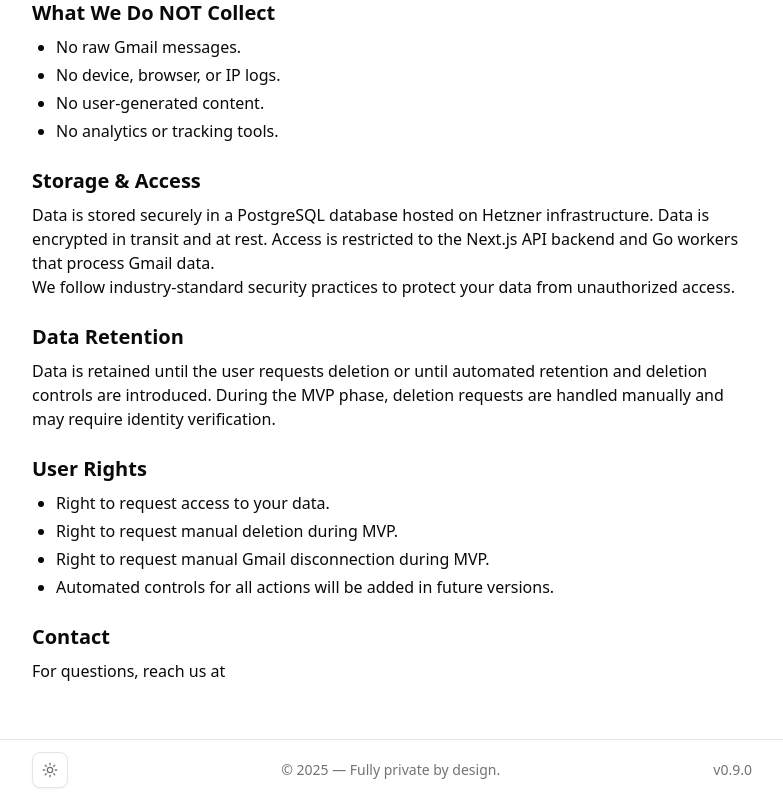
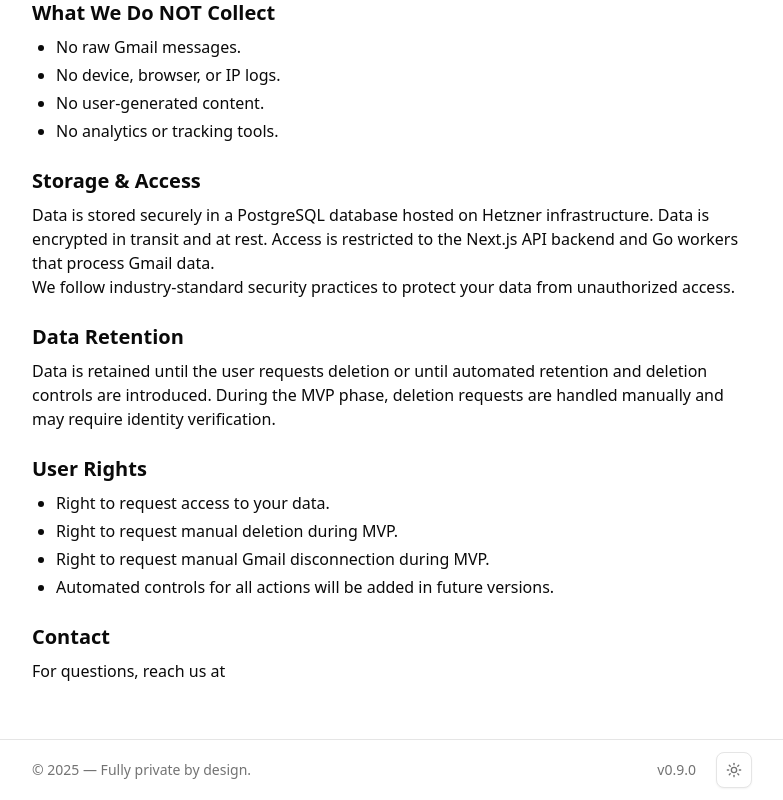
Before and after one commit to vishkashpvp/kiwis-web, a Next.js app: page /privacy in a window 1280 px wide. Shown: the part 701-1501 px from the top of the page, without its empty margins (248-1031 px from the left). Built offline with nearby package versions, Linux system fonts and the light colour scheme; no server answers.

Commit message:
chore(ui): reorder footer elements and group version with theme toggle

```diff
--- a/components/AppFooter.tsx
+++ b/components/AppFooter.tsx
@@ -5,11 +5,13 @@ export default function AppFooter() {
   return (
     <footer className="mt-8 border-t border-border">
       <div className="flex items-center justify-between w-full max-w-3xl px-6 py-3 mx-auto text-sm text-muted-foreground">
-        <ModeToggle />
         <p>
           © {new Date().getFullYear()} {env.client.NEXT_PUBLIC_APP_NAME} — Fully private by design.
         </p>
-        <p>v{env.client.NEXT_PUBLIC_APP_VERSION}</p>
+        <div className="flex items-center gap-5">
+          <p>v{env.client.NEXT_PUBLIC_APP_VERSION}</p>
+          <ModeToggle />
+        </div>
       </div>
     </footer>
   );
```
